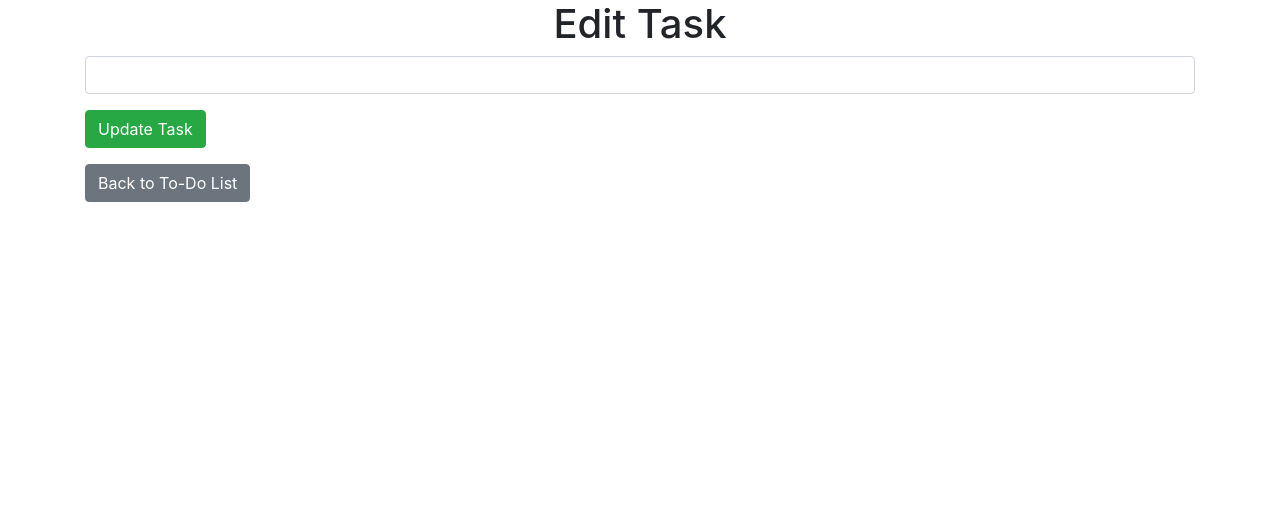
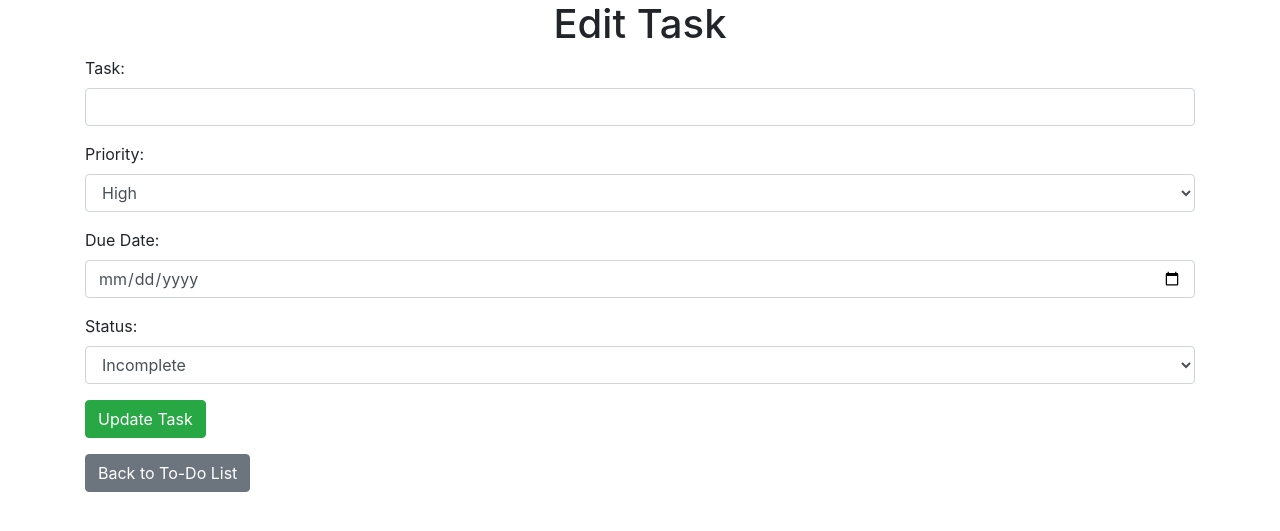
Before and after one commit to Granthpal01/TODO_APP, a Flask app: template templates/edit.html in a window 1280 px wide. Shown: the top 531 px of the page. Run offline with Flask 3, Linux system fonts and the light colour scheme; the template is opened without the code that fills it, so the values that code supplies are empty; some libraries are stand-ins or nearby versions.

Commit message:
Updated To-Do List app with innovative features including priority, due dates, and progress tracking

```diff
--- a/app.py
+++ b/app.py
@@ -1,4 +1,5 @@
 from flask import Flask, render_template, request, redirect, url_for
+from datetime import datetime
 
 app = Flask(__name__)
 
@@ -11,8 +12,15 @@ def home():
 @app.route('/add', methods=['POST'])
 def add():
     task = request.form.get('task')
+    priority = request.form.get('priority')
+    due_date = request.form.get('due_date')
     if task:
-        tasks.append(task)
+        tasks.append({
+            'task': task,
+            'priority': priority,
+            'due_date': due_date,
+            'status': 'Incomplete'
+        })
     return redirect(url_for('home'))
 
 @app.route('/delete/<int:task_id>')
@@ -25,8 +33,16 @@ def delete(task_id):
 def edit(task_id):
     if request.method == 'POST':
         new_task = request.form.get('task')
+        priority = request.form.get('priority')
+        due_date = request.form.get('due_date')
+        status = request.form.get('status')
         if new_task and 0 <= task_id < len(tasks):
-            tasks[task_id] = new_task
+            tasks[task_id] = {
+                'task': new_task,
+                'priority': priority,
+                'due_date': due_date,
+                'status': status
+            }
         return redirect(url_for('home'))
     return render_template('edit.html', task=tasks[task_id], task_id=task_id)
 
--- a/templates/edit.html
+++ b/templates/edit.html
@@ -10,7 +10,25 @@
     <div class="container">
         <h1 class="text-center">Edit Task</h1>
         <form action="/edit/{{ task_id }}" method="post" class="form-group">
-            <input type="text" name="task" class="form-control mb-3" value="{{ task }}">
+            <label for="task">Task:</label>
+            <input type="text" name="task" class="form-control mb-3" value="{{ task['task'] }}" required>
+
+            <label for="priority">Priority:</label>
+            <select name="priority" class="form-control mb-3">
+                <option value="High" {% if task['priority'] == 'High' %}selected{% endif %}>High</option>
+                <option value="Medium" {% if task['priority'] == 'Medium' %}selected{% endif %}>Medium</option>
+                <option value="Low" {% if task['priority'] == 'Low' %}selected{% endif %}>Low</option>
+            </select>
+
+            <label for="due_date">Due Date:</label>
+            <input type="date" name="due_date" class="form-control mb-3" value="{{ task['due_date'] }}">
+
+            <label for="status">Status:</label>
+            <select name="status" class="form-control mb-3">
+                <option value="Incomplete" {% if task['status'] == 'Incomplete' %}selected{% endif %}>Incomplete</option>
+                <option value="Complete" {% if task['status'] == 'Complete' %}selected{% endif %}>Complete</option>
+            </select>
+
             <button type="submit" class="btn btn-success">Update Task</button>
         </form>
         <a href="/" class="btn btn-secondary">Back to To-Do List</a>
```
Also changed, not shown: templates/index.html (+22 -2 lines).
